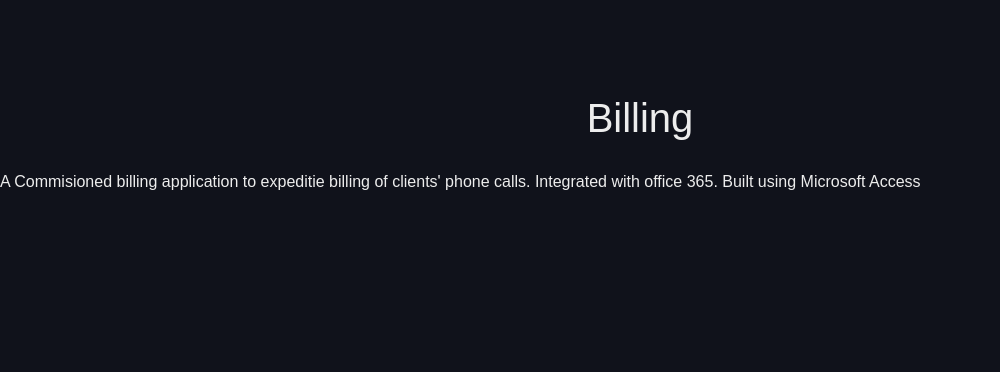
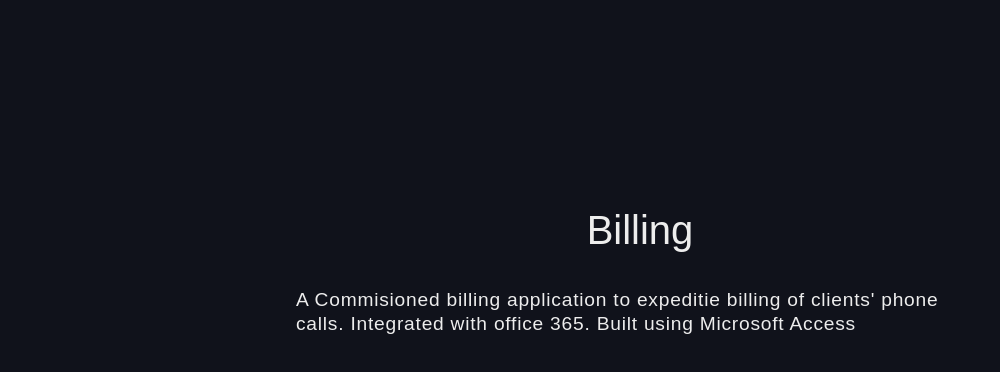
Before and after one commit to AndrewRodabough/personal_site, a React (Vite) app: page /billing in a window 1280 px wide. Shown: the top 372 px of the page, without its empty margins (0-1000 px from the left). Built offline with nearby package versions, Linux system fonts and the light colour scheme.

Commit message:
fully fuctional for deployment

```diff
--- a/src/components/about.tsx
+++ b/src/components/about.tsx
@@ -4,6 +4,7 @@ import '../styles.css';
 
 const About: React.FC = () => {
   return (
+    <main>
       <section className="temp about" id="about">
           <h1>About Me</h1>
           <p> Hi, I'm Andrew Rodabough, I live in Provo Utah. Currently I am a senior currently
@@ -15,6 +16,7 @@ const About: React.FC = () => {
             Learn More
           </a>
       </section>
+    </main>
   );
 };
 
--- a/src/pages/billing.tsx
+++ b/src/pages/billing.tsx
@@ -4,10 +4,12 @@ import '../styles.css';
 const Billing: React.FC = () => {
     return (
         <>
-            <section className='temp'>
+        <main>
+            <section className='temp about'>
                 <h1>Billing</h1>
                 <p>A Commisioned billing application to expeditie billing of clients' phone calls. Integrated with office 365. Built using Microsoft Access</p>
             </section>
+        </main>
         </>
     );
 };
--- a/src/pages/projects.tsx
+++ b/src/pages/projects.tsx
@@ -5,7 +5,9 @@ import Proj from '../components/projects/projects';
 const Projects: React.FC = () => {
     return (
         <>
-            <Proj />
+            <main>
+                <Proj />
+            </main>
         </>
     );
 };
```
Lines whose indentation alone changed are shown as unchanged.
